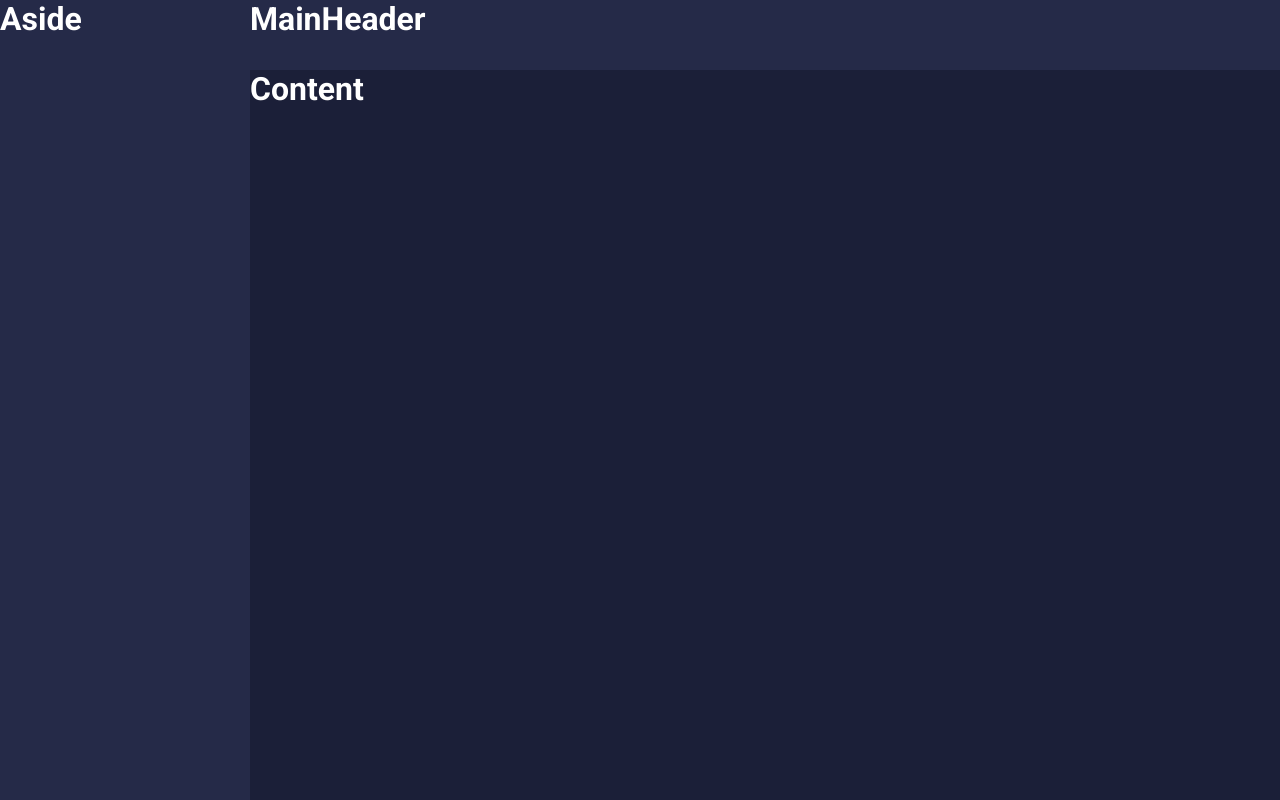
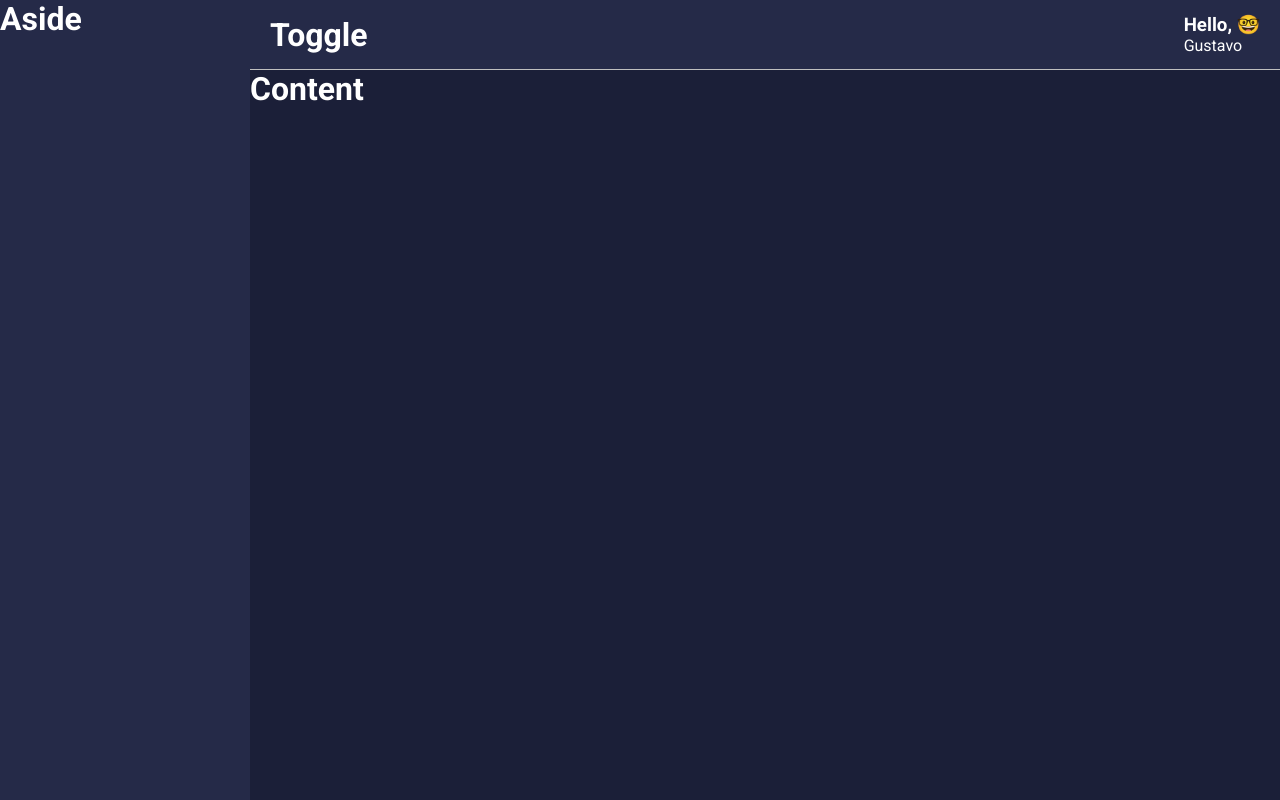
Before and after one commit to GGalupo/financial-dashboard, a React (Create React App) app: page / in a window 1280 px wide. Built offline with nearby package versions, Linux system fonts and the light colour scheme.

Commit message:
MainHeader styles, structure, emoji logic.

```diff
--- a/package.json
+++ b/package.json
@@ -13,6 +13,7 @@
     "react": "^17.0.2",
     "react-dom": "^17.0.2",
     "react-scripts": "4.0.3",
+    "react-switch": "^6.0.0",
     "styled-components": "^5.2.3",
     "typescript": "^4.1.2",
     "web-vitals": "^1.0.1"
--- a/src/components/MainHeader/index.tsx
+++ b/src/components/MainHeader/index.tsx
@@ -1,11 +1,24 @@
-import React from 'react'
+import React, { useMemo } from 'react'
 
-import { Container } from './styles'
+import emojis from '../../utils/emojis'
+
+import { Container, Profile, Welcome, UserName } from './styles'
 
 const MainHeader: React.FC = () => {
+
+    const emoji = useMemo(() => {
+        const index = Math.floor(Math.random() * emojis.length)
+        return emojis[index]
+    }, [])
+
     return (
         <Container>
-            <h1>MainHeader</h1>
+            <h1>Toggle</h1>
+
+            <Profile>
+                <Welcome>Hello, {emoji}</Welcome>
+                <UserName>Gustavo</UserName>
+            </Profile>
         </Container>
     )
 }
--- a/src/components/MainHeader/styles.ts
+++ b/src/components/MainHeader/styles.ts
@@ -5,4 +5,24 @@
 
     color: ${props => props.theme.colors.white};
     background-color: ${props => props.theme.colors.secondary};
+
+    display: flex;
+    justify-content: space-between;
+    align-items: center;
+
+    padding: 0 20px;
+
+    border-bottom: 1px solid ${props => props.theme.colors.gray}
 `
+
+export const Profile = styled.div`
+    color: ${props => props.theme.colors.white}
+`
+
+export const Welcome = styled.h3`
+
+`
+
+export const UserName = styled.span`
+
+`
--- /dev/null
+++ b/src/utils/emojis.ts
@@ -0,0 +1,3 @@
+const emojis = ['😄', '😊', '🤑', '🤠', '😬', '🤓', '🤩']
+
+export default emojis
```
Also changed, not shown: 1 other file (tests, documents, lock files or other folders).
